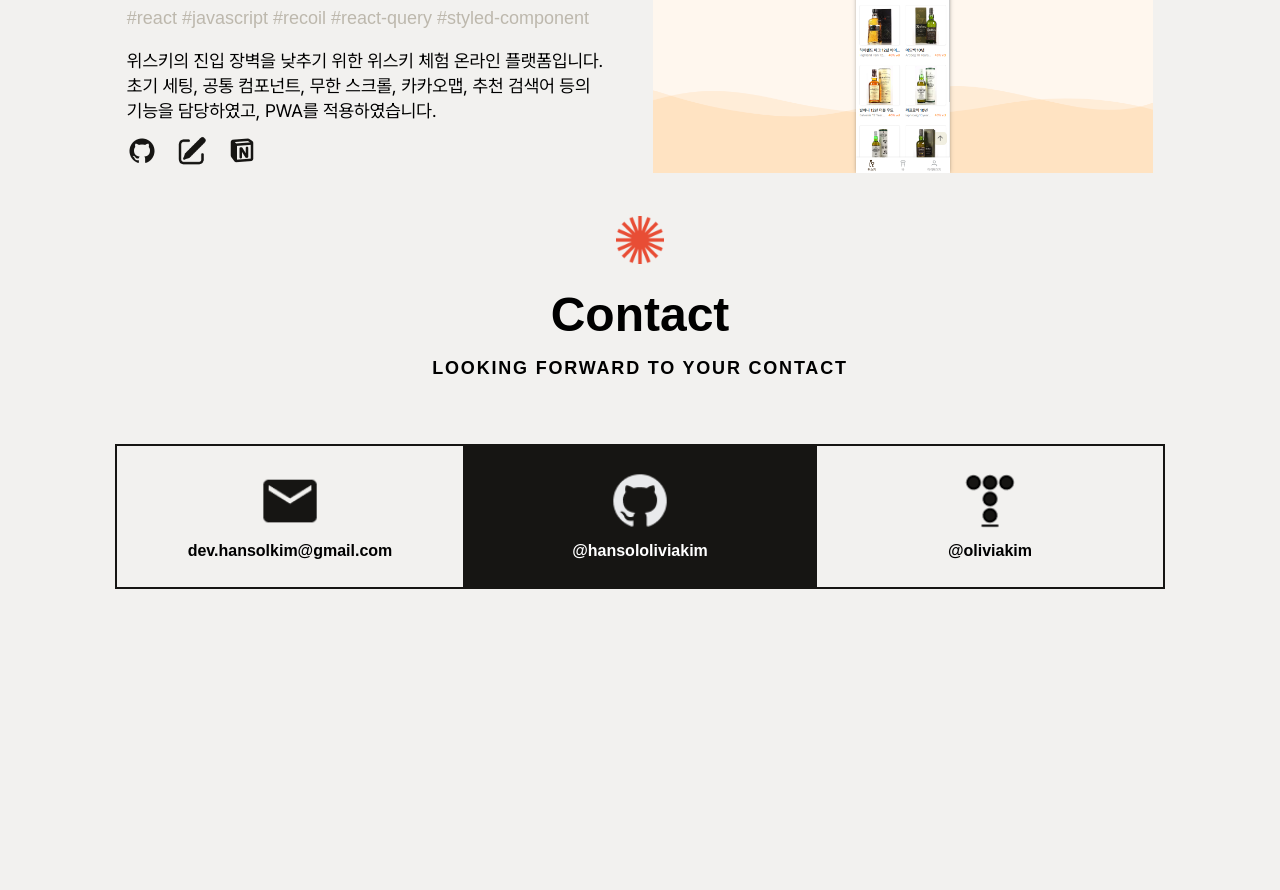
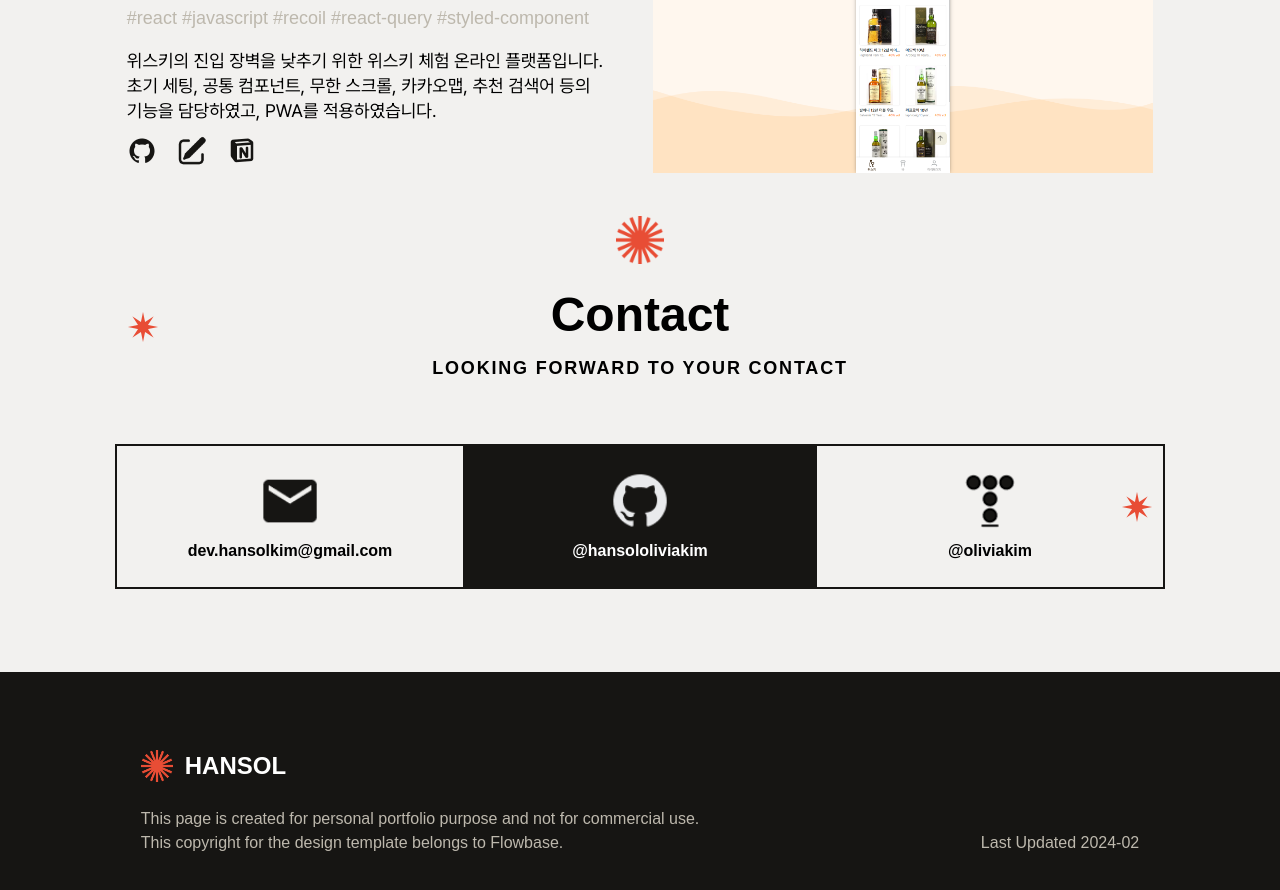
Before and after one commit to hansololiviakim/portfolio, a Next.js app: page / in a window 1280 px wide. Shown: the part 3820-4710 px from the top of the page. Before the commit the page ends 4492 px from the top, so only its background shows below. Built offline with nearby package versions, Linux system fonts and the light colour scheme; a web font is replaced by a local one.

Commit message:
Design : Footer UI, Contact 이미지 추가

```diff
--- a/src/app/page.tsx
+++ b/src/app/page.tsx
@@ -1,4 +1,4 @@
-import { Header, Home, About, Experience, Portfolio, Contact } from '@/components'
+import { Header, Home, About, Experience, Portfolio, Contact, Footer } from '@/components'
 
 const MainPage = () => {
   return (
@@ -9,6 +9,7 @@ const MainPage = () => {
       <Experience />
       <Portfolio />
       <Contact />
+      <Footer />
     </>
   )
 }
--- a/src/components/Contact.tsx
+++ b/src/components/Contact.tsx
@@ -2,9 +2,11 @@ import Image from 'next/image'
 import Link from 'next/link'
 import { Title } from './common'
 import { Contacts } from '@/data/contacts'
+import { star } from '../../public/images/icons'
 
 const Contact = () => {
   return (
+    <div className="relative">
       <section className="contact-size">
         <Title title="Contact" desc="LOOKING FORWARD TO YOUR CONTACT" />
         <div className="flex-ctr-row">
@@ -27,6 +29,17 @@ const Contact = () => {
           ))}
         </div>
       </section>
+      {['left', 'right'].map((position) => (
+        <Image
+          key={position}
+          src={star}
+          width={30}
+          height={30}
+          alt=""
+          className={`absolute z-[-1] ${position === 'left' ? 'left-[10%] top-1/3' : 'right-[10%] top-2/3'}`}
+        />
+      ))}
+    </div>
   )
 }
 
--- /dev/null
+++ b/src/components/Footer.tsx
@@ -0,0 +1,26 @@
+import Image from 'next/image'
+import { sun } from '../../public/images/shapes'
+
+const Footer = () => {
+  return (
+    <footer className="flex-ctr h-260 bg-bl font-bai text-gr">
+      <div className="header-width flex h-fit w-full items-end justify-around">
+        <p>
+          <div className="flex gap-12">
+            <Image src={sun} width={32} height={32} alt="" />
+            <span className="title-5 font-bold text-white">HANSOL</span>
+          </div>
+          <div className="mt-25 flex flex-col">
+            <span>
+              This page is created for personal portfolio purpose and not for commercial use.
+            </span>
+            <span>This copyright for the design template belongs to Flowbase.</span>
+          </div>
+        </p>
+        <p>Last Updated 2024-02</p>
+      </div>
+    </footer>
+  )
+}
+
+export default Footer
--- a/src/components/index.ts
+++ b/src/components/index.ts
@@ -4,5 +4,6 @@ import About from './About'
 import Experience from './Experience'
 import Portfolio from './Portfolio'
 import Contact from './Contact'
+import Footer from './Footer'
 
-export { Header, Home, About, Experience, Portfolio, Contact }
+export { Header, Home, About, Experience, Portfolio, Contact, Footer }
```
Lines whose indentation alone changed are shown as unchanged.
